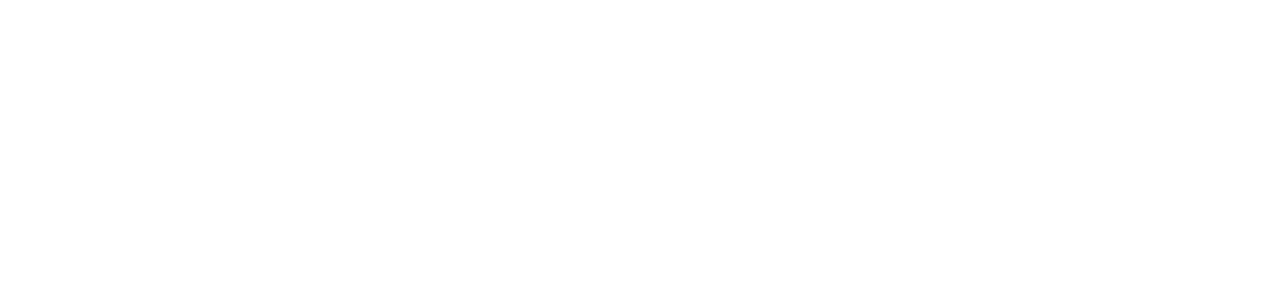
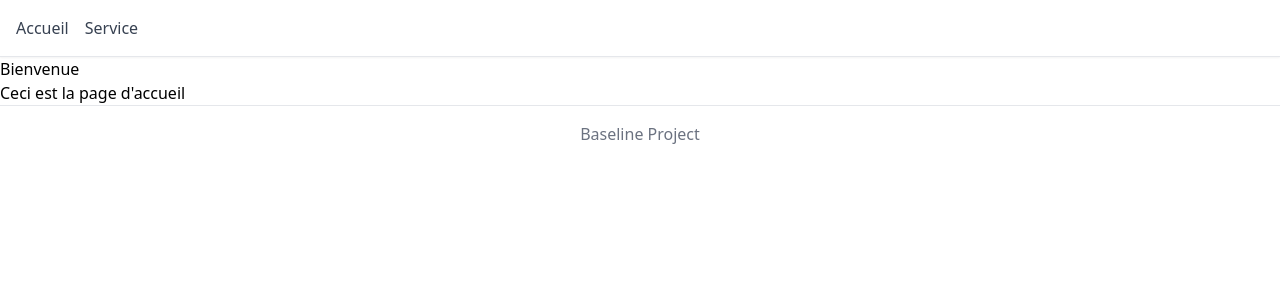
Before and after one commit to bloodjens1023/baseline_project, a Nuxt app: page / in a window 1280 px wide. Shown: the top 300 px of the page. Built offline with nearby package versions, Linux system fonts and the light colour scheme.

Commit message:
correction

```diff
--- /dev/null
+++ b/app/components/global/TheFooter.vue
@@ -0,0 +1,5 @@
+<template>
+  <footer class="bg-white dark:bg-gray-900 p-4 text-center border-t dark:border-gray-700 text-gray-500 dark:text-gray-400">
+    <p>Baseline Project</p>
+  </footer>
+</template>
--- /dev/null
+++ b/app/components/global/TheHeader.vue
@@ -0,0 +1,16 @@
+<template>
+  <header class="bg-white dark:bg-gray-900 p-4 flex gap-4 border-b dark:border-gray-700 shadow-sm">
+    <NuxtLink
+      to="/"
+      class="text-gray-700 dark:text-gray-200 hover:text-green-500 dark:hover:text-green-400"
+    >
+      Accueil
+    </NuxtLink>
+    <NuxtLink
+      to="/service"
+      class="text-gray-700 dark:text-gray-200 hover:text-green-500 dark:hover:text-green-400"
+    >
+      Service
+    </NuxtLink>
+  </header>
+</template>
--- /dev/null
+++ b/app/layouts/default.vue
@@ -0,0 +1,11 @@
+<template>
+  <div>
+    <TheHeader />
+
+    <main>
+      <slot />
+    </main>
+
+    <TheFooter />
+  </div>
+</template>
--- /dev/null
+++ b/app/pages/index.vue
@@ -0,0 +1,6 @@
+<template>
+  <div>
+    <h1>Bienvenue</h1>
+    <p>Ceci est la page d'accueil</p>
+  </div>
+</template>
```
